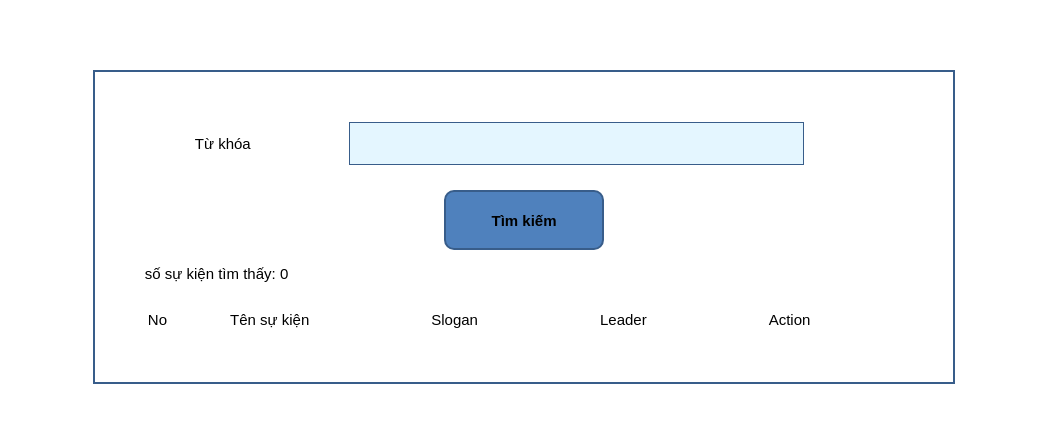
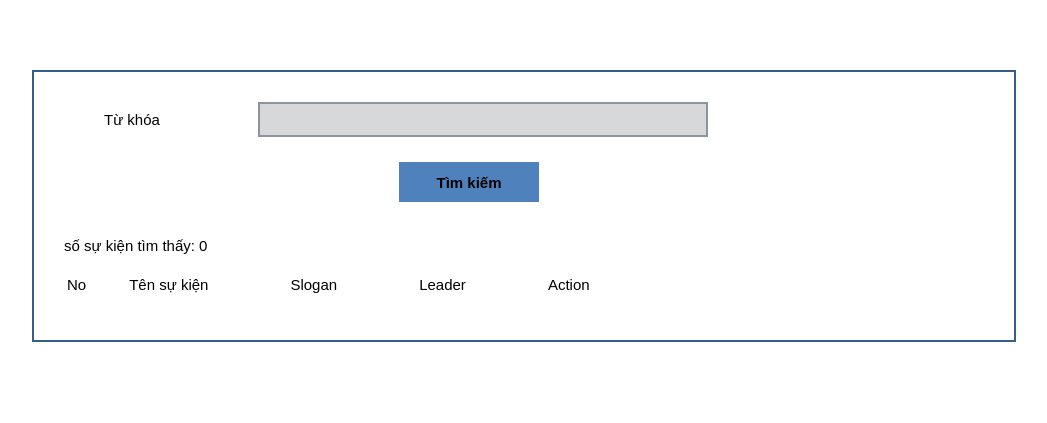
Before and after one commit to maih1/-No5_quan_ly_su_kien, a PHP site: page /app/view/eventsearch/EventSearch.php in a window 1280 px wide. Shown: the top 423 px of the page, without its empty margins (116-1163 px from the left). Run offline with PHP 8.4, Linux system fonts and the light colour scheme; the template is opened without the code that fills it, so the values that code supplies are empty.

Commit message:
Add files via upload

```diff
--- a/web/css/EventSearch.css
+++ b/web/css/EventSearch.css
@@ -7,46 +7,47 @@ form {
     border: 2px solid #385D8A;
     margin: auto;
     margin-top: 70px;
-    width: 60%;
-    padding-left: 50px;
+    width: 900px;
+    padding-left: 30px;
     padding-right: 50px;
-    padding-top: 50px;
+    padding-top: 30px;
     padding-bottom: 40px;
     overflow: auto;
 }
 .keyword{
-	margin-left: 50px;
+	margin-left: 40px;
     margin-bottom: 15px;
     margin-right: 50px;
     display: inline-block;
     width: 100px;
 }
 #keyword{
-    background-color: #e4f6ff;
-    border:1px solid #385D8A;
+    background-color: #d7d8da;
+    border:2px solid #8d949c;
     margin-bottom: 25px;
     padding: 12px 20px;
-    width: 60%;
+    width: 50%;
     display: inline-block;
+	height: 35px;
 }
 .button-search {
     display: flex;
+	margin-left: 35%;
     align-items: center;
-    justify-content: center;
 }
 .button-search-block{
     cursor: pointer;
     color: black;
-    background-color: #4f81bd;
-    border:2px solid #385D8A;
+    background-color: #4f81bc;
+    border:2px solid #4f81bc;
     float: none;
 	font-weight:bold;
     margin-right: 20px;
     margin-left: 20px;
-    padding: 12px 20px;
-    border-radius: 10px;
-    width: 160px;
-    height: 60px;
+    margin-bottom:20px;
+
+    width: 140px;
+    height: 40px;
 }
 .search-no-th{
 
@@ -57,12 +58,12 @@ form {
 .search-th{
 	text-align: left;
 	font-weight:lighter;
-    padding: 12px 60px;
+    padding: 5px 40px;
 }
 .action-button{
 	font-weight:bold;
-	margin-right: 5px;
-    width: 120px;
+	margin-right: 0px;
+    width: 100px;
     height: 30px;
     background-color: #324f75;
     border:1px solid #385D8A;
@@ -70,8 +71,8 @@ form {
 }
 .delete-button{
 	font-weight:bold;
-	margin-right: 5px;
-    width: 60px;
+	margin-right: 0px;
+    width: 50px;
     height: 30px;
     background-color: #324f75;
     border:1px solid #385D8A;
```
